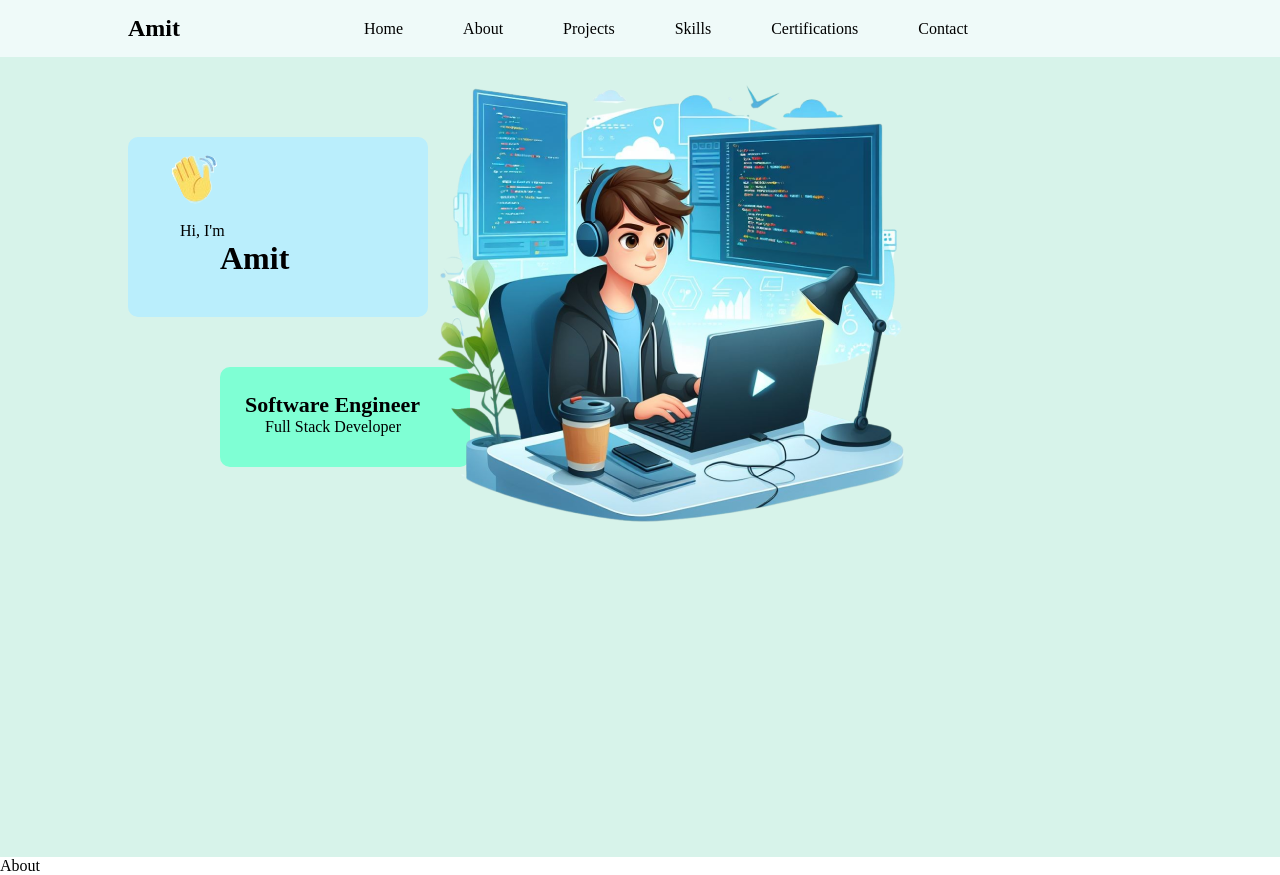
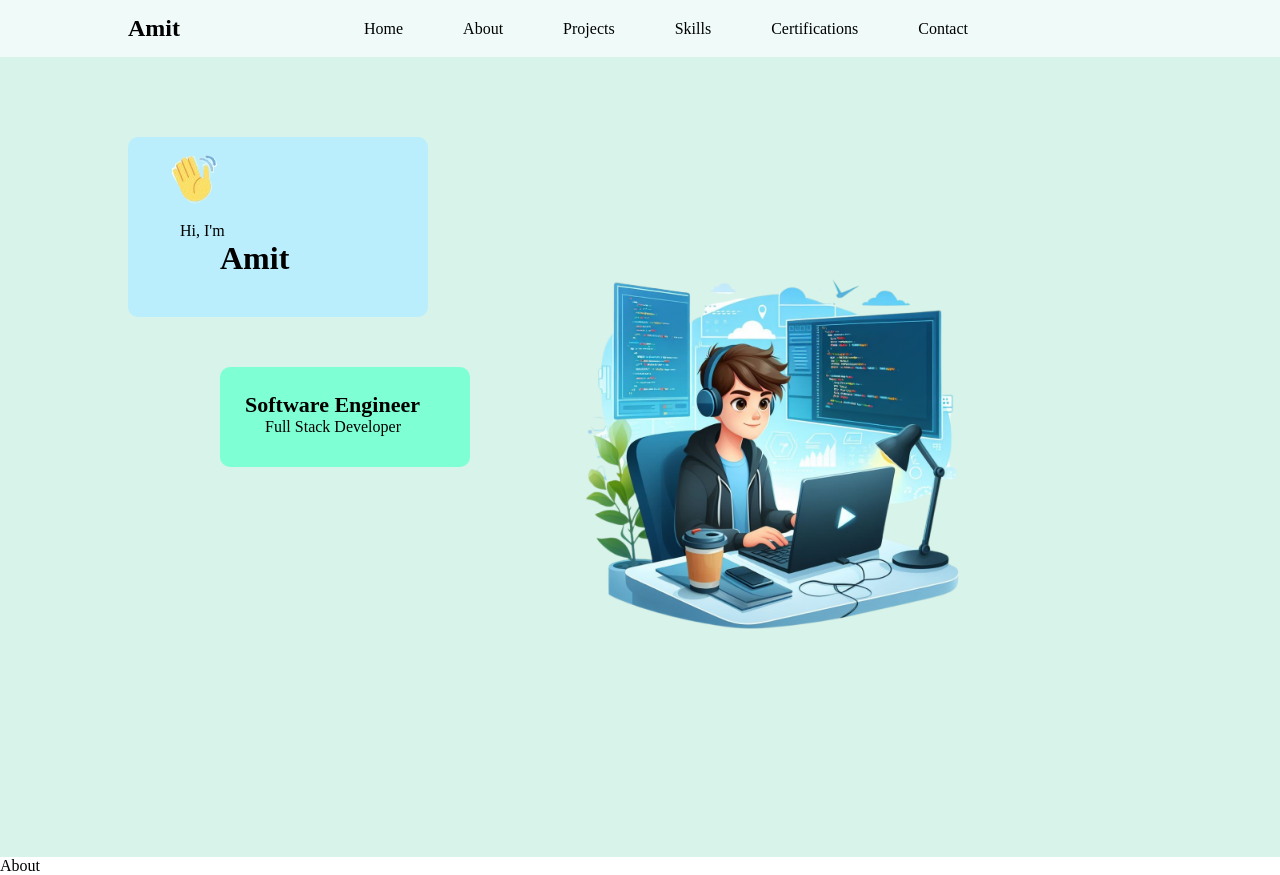
Before and after one commit to decode6/amit-portfolio, a React (Vite) app: page / in a window 1280 px wide. Built offline with nearby package versions, Linux system fonts and the light colour scheme.

Commit message:
hero-image

```diff
--- a/src/components/hero/hero.css
+++ b/src/components/hero/hero.css
@@ -40,3 +40,12 @@ padding-left: 40px;
     font-size: 22px;
     font-weight: 600;
 }
+.hero-img{
+    width: 700px;
+    display: flex;
+    justify-content: center;
+    align-items: center;
+}
+.hero-img img{
+    width: 400px;
+}
```
